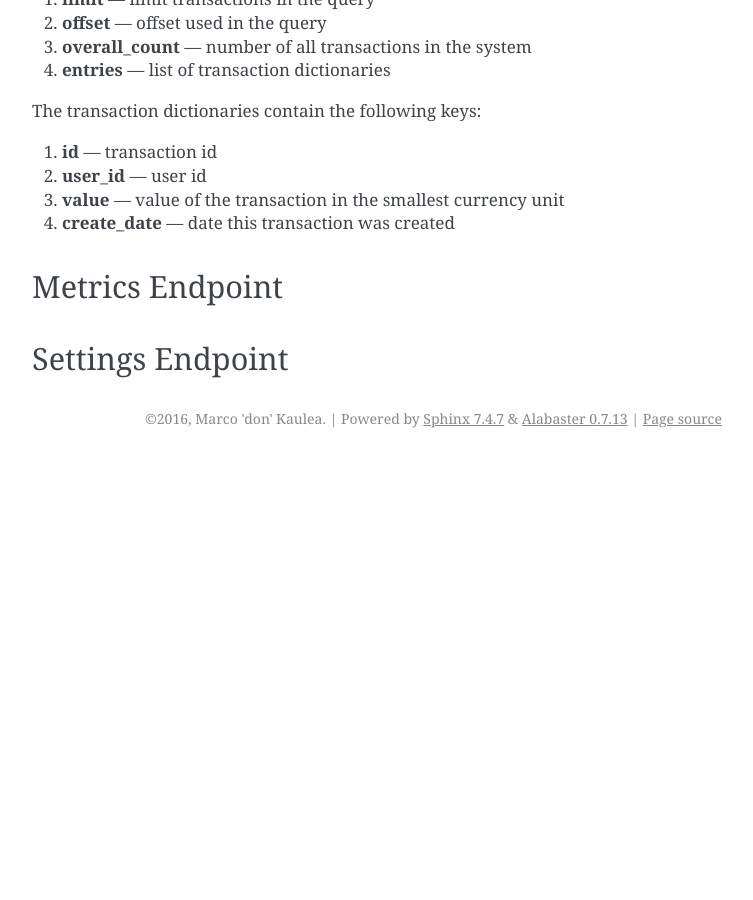
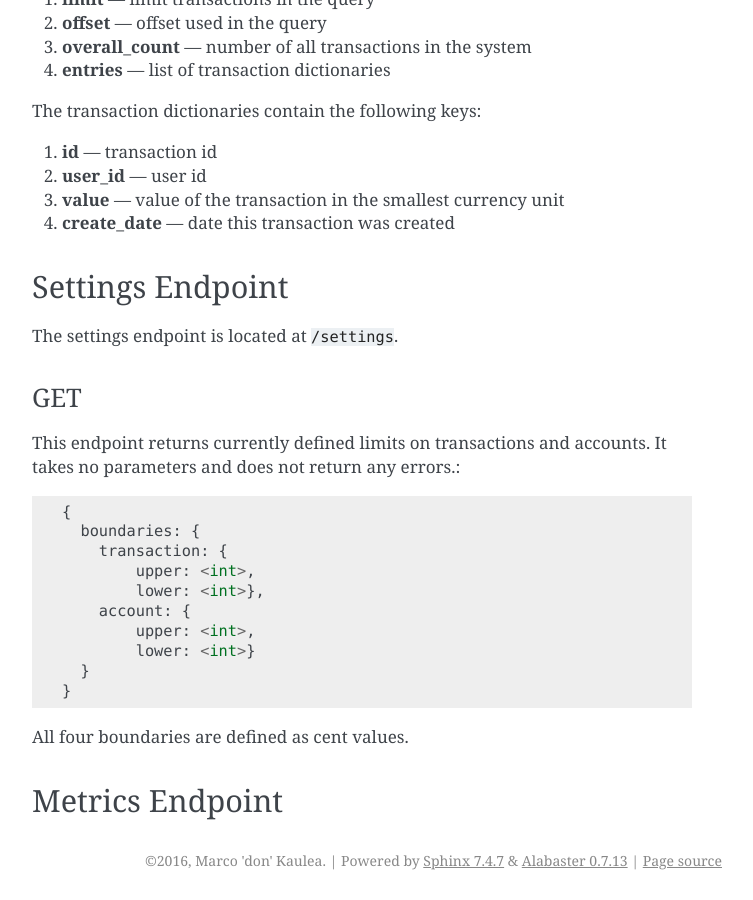
Before and after one commit to hackerspace-bootstrap/strichliste-django, a Sphinx documentation site: the page built from docs/api.rst, in a window 1280 px wide and 900 px high, scrolled down 3302 px. Shown: the whole window, without its empty margins (388-1141 px from the left). Built offline with Sphinx 7.4.7, drawn with Linux system fonts in a browser that asks for light colours; before the commit the page ends 3760 px from its top, so only the background shows below that; some of the changed text lies outside the part shown.

Commit message:
Add documentation for settings endpoint

```diff
--- a/docs/api.rst
+++ b/docs/api.rst
@@ -141,8 +141,29 @@ The transaction dictionaries contain the following keys:
 3. **value** — value of the transaction in the smallest currency unit
 4. **create_date** — date this transaction was created
 
-Metrics Endpoint
-================
+
 
 Settings Endpoint
 =================
+The settings endpoint is located at ``/settings``.
+
+GET
+---
+This endpoint returns currently defined limits on transactions and accounts. It takes no parameters and does not
+return any errors.::
+
+    {
+      boundaries: {
+        transaction: {
+            upper: <int>,
+            lower: <int>},
+        account: {
+            upper: <int>,
+            lower: <int>}
+      }
+    }
+
+All four boundaries are defined as cent values.
+
+Metrics Endpoint
+================
```
